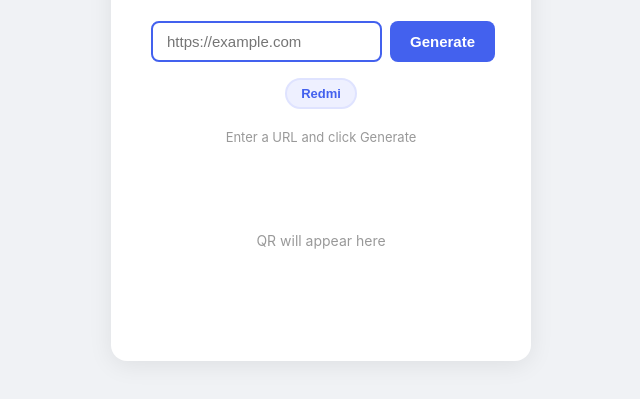
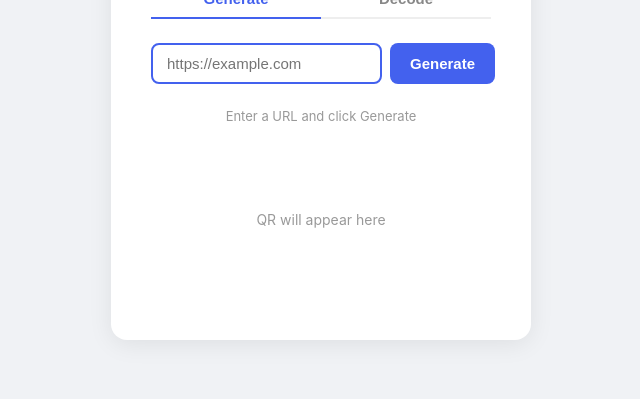
Before and after one commit to mikhail-angelov/qr, a plain HTML site: page index.html in a window 1280 px wide. Shown: the part 285-684 px from the top of the page, without its empty margins (319-959 px from the left). Drawn offline with nearby package versions, Linux system fonts and the light colour scheme.

Commit message:
Revert "add Redmi quick link: one tap QR for the GitHub Pages app"
This reverts commit cb5e0de50a8db801c6c3907095e577c112136439.

```diff
--- a/index.html
+++ b/index.html
@@ -114,23 +114,6 @@
   }
   .btn-outline:hover { background: #eef0ff; }
   .hidden { display: none; }
-  .presets {
-    display: flex;
-    gap: 8px;
-    flex-wrap: wrap;
-    justify-content: center;
-    margin: -8px 0 20px;
-  }
-  .presets .chip {
-    background: #eef0ff;
-    color: #4361ee;
-    border: 2px solid #dfe3ff;
-    font-size: 13px;
-    font-weight: 600;
-    padding: 6px 14px;
-    border-radius: 999px;
-  }
-  .presets .chip:hover { background: #e2e6ff; border-color: #4361ee; }
 
   /* Decode tab */
   .drop-zone {
@@ -223,9 +206,6 @@
     <div class="row">
       <input type="text" id="urlInput" placeholder="https://example.com" autofocus>
       <button id="generateBtn">Generate</button>
-    </div>
-    <div class="presets" id="presets">
-      <button class="chip" data-url="https://mikhail-angelov.github.io/qr/">Redmi</button>
     </div>
     <div class="hint" id="status">Enter a URL and click Generate</div>
     <div id="qrcode"><div class="placeholder">QR will appear here</div></div>
@@ -374,14 +354,6 @@ copyImgTagBtn.addEventListener('click', () => {
 btn.addEventListener('click', generate);
 input.addEventListener('keydown', e => { if (e.key === 'Enter') generate(); });
 
-/* Быстрые ссылки: один тап — готовый QR для нужного устройства */
-document.querySelectorAll('#presets .chip').forEach(chip => {
-  chip.addEventListener('click', () => {
-    input.value = chip.dataset.url;
-    generate();
-  });
-});
-
 /* ── Decode tab ── */
 const dropZone = document.getElementById('dropZone');
 const decodeFile = document.getElementById('decodeFile');
```
